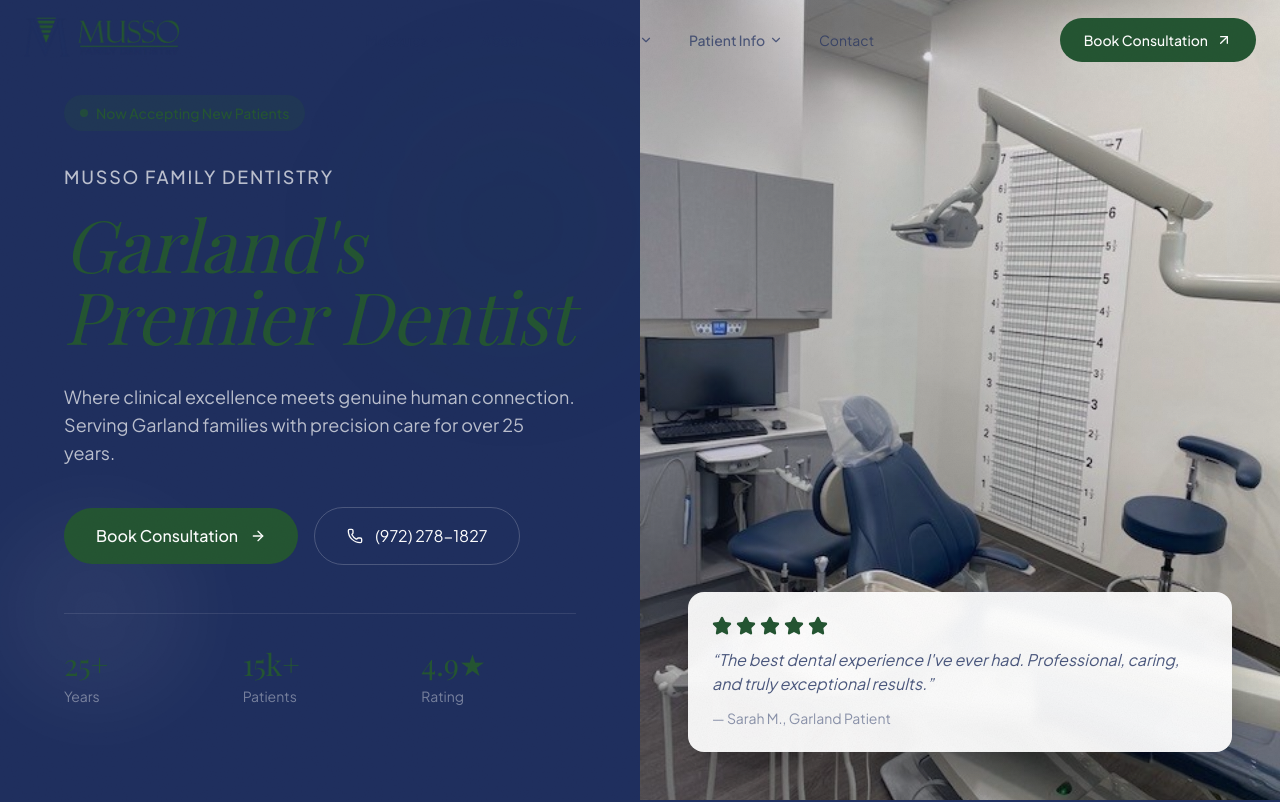
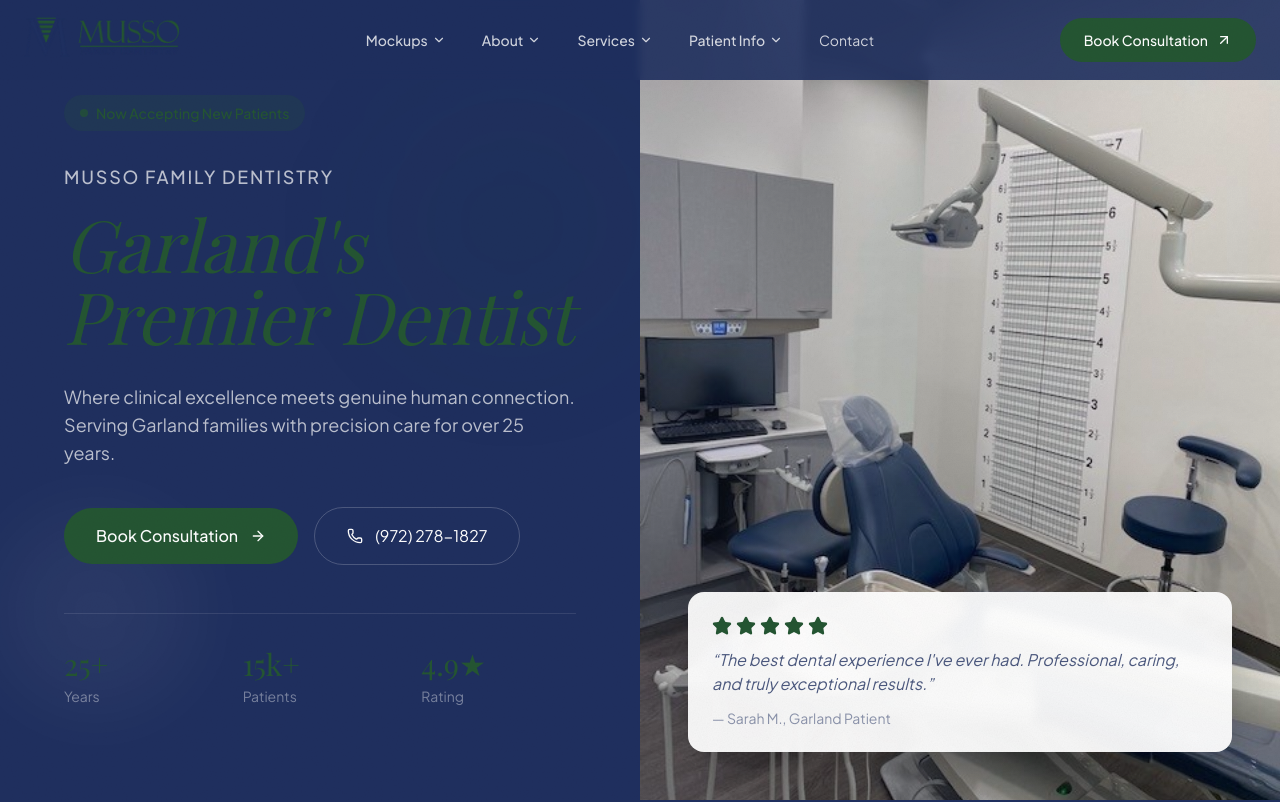
Before and after one commit to Sarahlunt6/musso-family-dentistry, a Next.js app: page /alt-b in a window 1280 px wide. Shown: the top 802 px of the page. Built offline with nearby package versions, Linux system fonts and the light colour scheme; a web font is replaced by a local one.

Commit message:
Update page.tsx

```diff
--- a/src/app/alt-b/page.tsx
+++ b/src/app/alt-b/page.tsx
@@ -428,7 +428,7 @@
         ref={navRef}
         className={cn(
           "fixed top-0 left-0 right-0 z-50 transition-all duration-500",
-          isScrolled ? "bg-white/95 backdrop-blur-md shadow-sm" : "bg-transparent"
+          isScrolled ? "bg-white/95 backdrop-blur-md shadow-sm" : "bg-navy/90 backdrop-blur-sm"
         )}
       >
         <div className="max-w-7xl mx-auto px-6">
@@ -455,8 +455,10 @@
                     className={cn(
                       "flex items-center gap-1 px-4 py-2 text-sm font-medium transition-colors rounded-full",
                       activeDropdown === dropdown.label
-                        ? "text-green bg-green/5"
-                        : "text-navy/70 hover:text-navy hover:bg-navy/5"
+                        ? "text-green bg-green/10"
+                        : isScrolled
+                          ? "text-navy/70 hover:text-navy hover:bg-navy/5"
+                          : "text-white/80 hover:text-white hover:bg-white/10"
                     )}
                   >
                     {dropdown.label}
@@ -509,14 +511,17 @@
                   )}
                 </div>
               ))}
-              <a href="#" className="px-4 py-2 text-sm text-navy/70 hover:text-green transition-colors">
+              <a href="#" className={cn(
+                "px-4 py-2 text-sm transition-colors",
+                isScrolled ? "text-navy/70 hover:text-green" : "text-white/80 hover:text-white"
+              )}>
                 Contact
               </a>
             </div>
 
             <a
               href="#"
-              className="hidden lg:flex items-center gap-2 px-6 py-3 bg-green text-white text-sm font-medium rounded-full hover:bg-navy transition-colors"
+              className="hidden lg:flex items-center gap-2 px-6 py-3 bg-green text-white text-sm font-medium rounded-full hover:bg-white hover:text-navy transition-colors"
             >
               Book Consultation
               <ArrowUpRight className="w-4 h-4" />
@@ -524,7 +529,7 @@
 
             <button
               onClick={() => setMenuOpen(!menuOpen)}
-              className="lg:hidden p-2 text-navy"
+              className={cn("lg:hidden p-2", isScrolled ? "text-navy" : "text-white")}
             >
               {menuOpen ? <X className="w-6 h-6" /> : <Menu className="w-6 h-6" />}
             </button>
```
